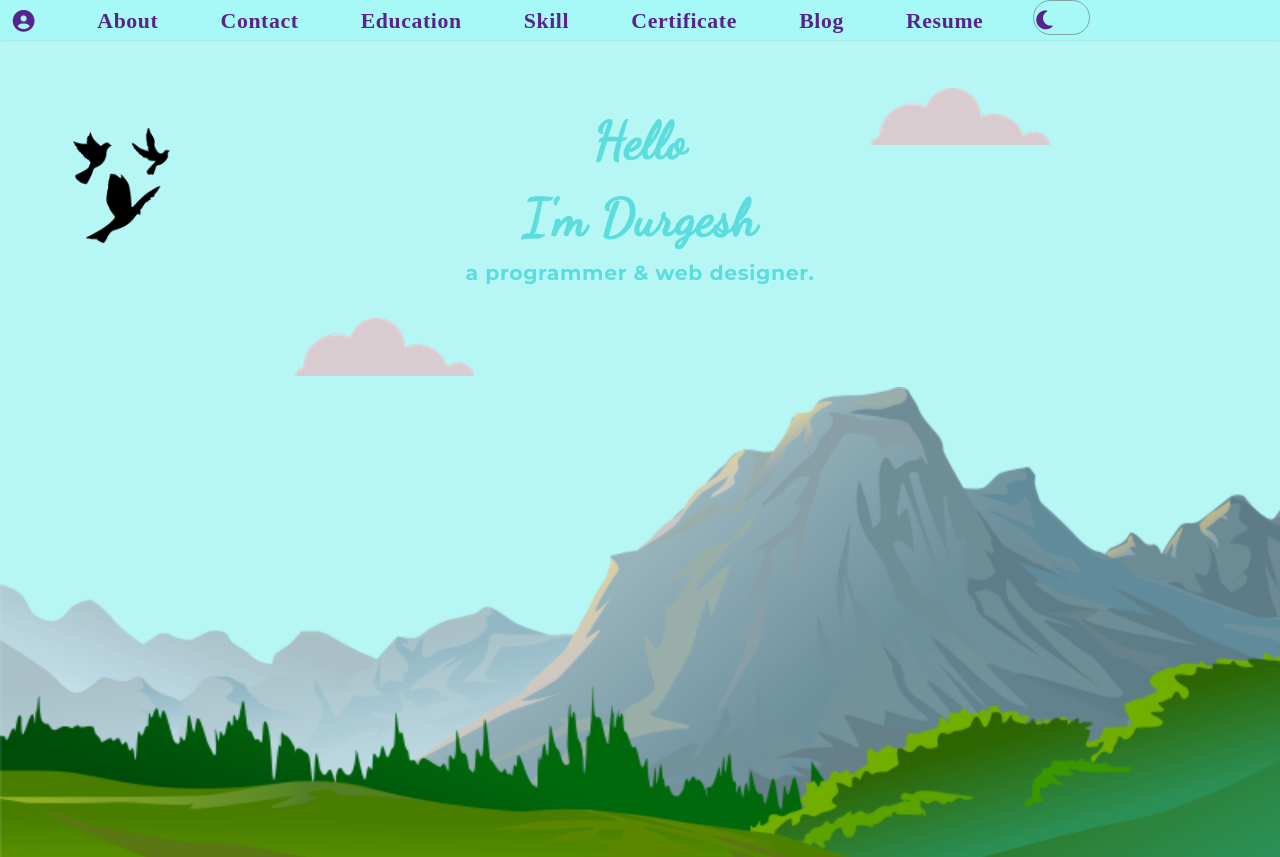
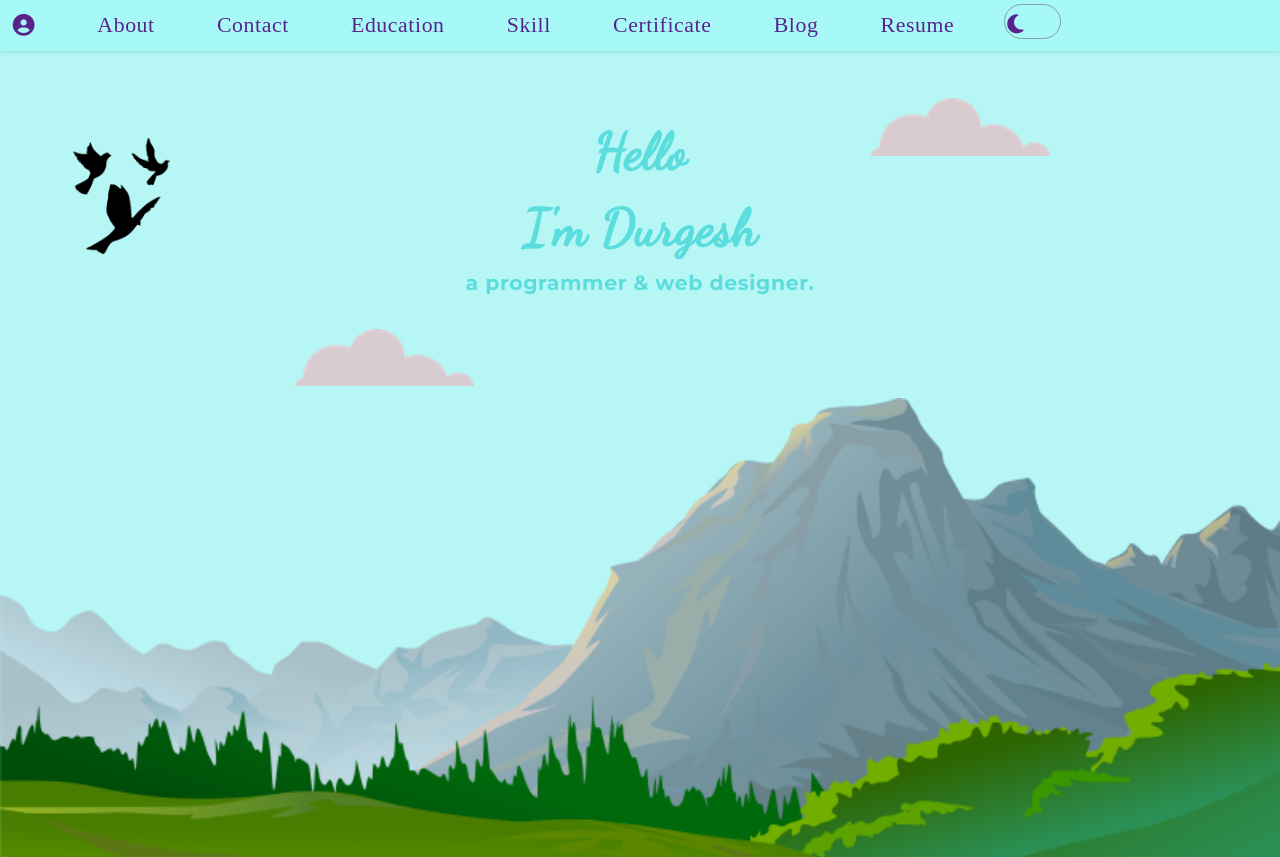
Before and after one commit to durgeshmehar/durgeshcv.github.io, a plain HTML site: page index.html in a window 1280 px wide. Shown: the top 857 px of the page. Drawn offline with nearby package versions, Linux system fonts and the light colour scheme; a script that the page names is missing; a web font is replaced by a local one.

Commit message:
All Done

```diff
--- a/css/style.css
+++ b/css/style.css
@@ -37,7 +37,7 @@ body {
 .navigation {
     background-color:var(--navHead);
     text-align: left;
-    box-shadow:0.2px 0.1px 2.5px rgb(148, 211, 211);
+    box-shadow:0.3px 0.3px 6px rgb(148, 211, 211);
     position: relative;
     z-index: 10;
 }
@@ -52,14 +52,15 @@ div.bar{
 }
 .navigation ul li{
     display:inline-block;
-    padding:0.5vw 3.5vw 0.5vw 1vw;
+    padding:1vw 3.5vw 1vw 1vw;
     box-sizing: border-box;
 }
 .navigation ul li a {
     font-size: 1.7vw;
-    font-weight:600;
+    font-weight:500;
     text-decoration:none;
     color:var(--navColor);
+
 }
 .navigation .nav-icon{
     margin-right:15px;
@@ -87,6 +88,7 @@ div.bar{
     -webkit-text-fill-color: transparent;
     -webkit-background-clip: text;
     background-clip: text;
+    font-weight: 600;
 }
 .navigation ul li#light{
     padding:0px ;
```
